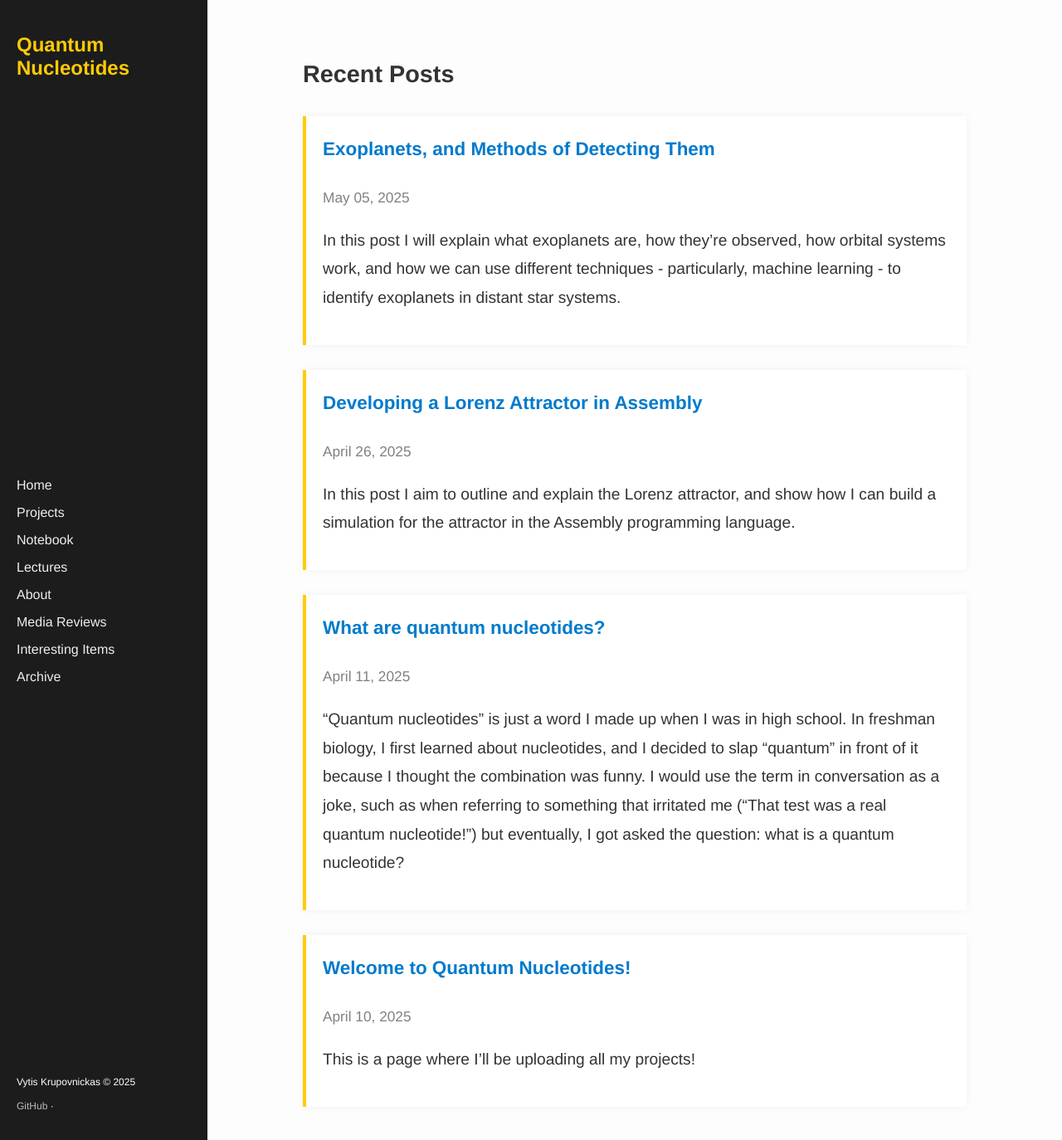
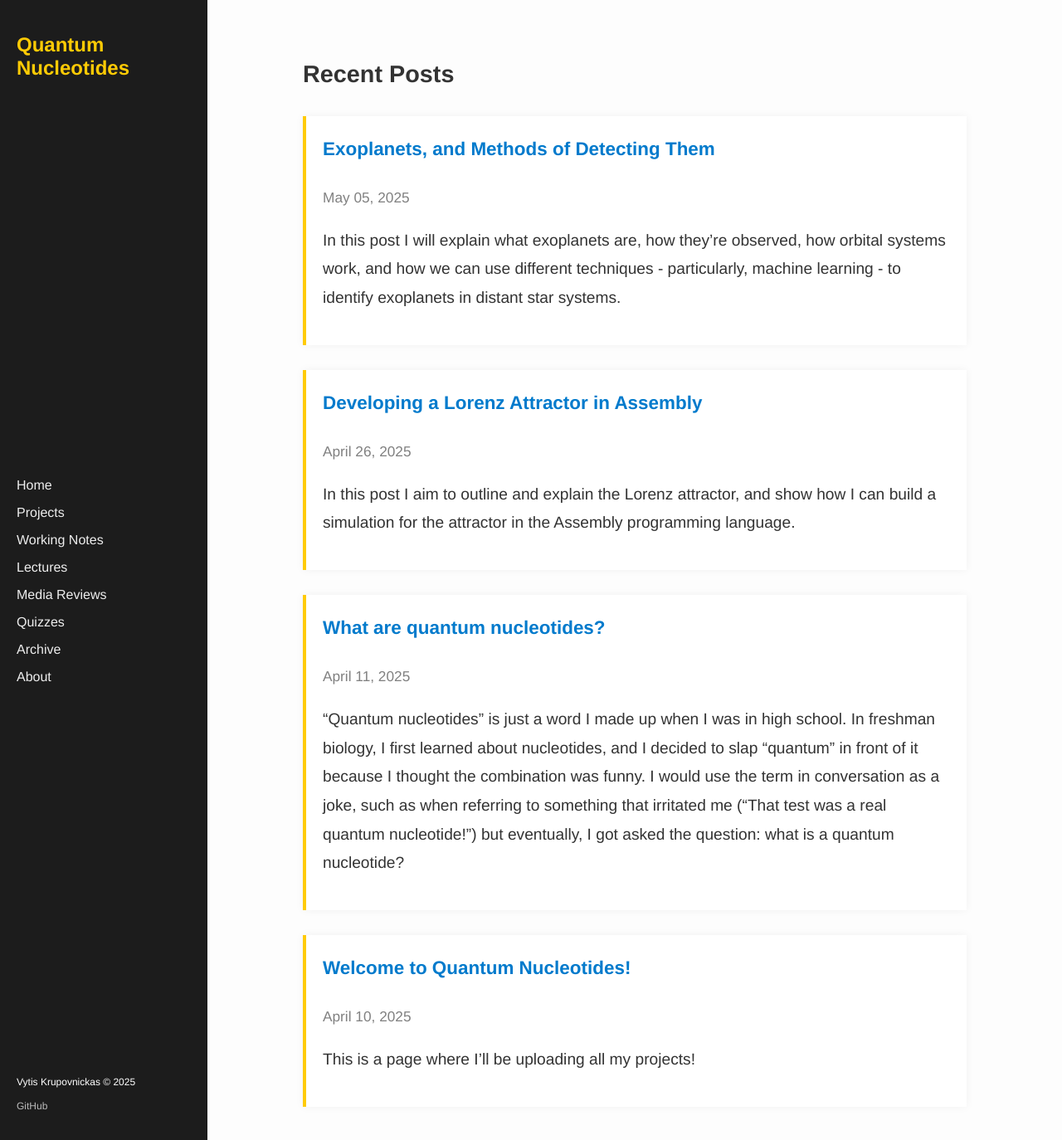
Before and after one commit to Vytis-K/quantumnucleotides, a Jekyll site: the page built from index.markdown, in a window 1280 px wide and 1374 px high. Shown: the whole window at 83% size. Built offline with Jekyll 4.4.1, drawn with Linux system fonts in a browser that asks for light colours.

Commit message:
Quizzes section added

```diff
--- a/_layouts/default.html
+++ b/_layouts/default.html
@@ -27,18 +27,18 @@
         <ul>
           <li><a href="{{ '/' | relative_url }}">Home</a></li>
           <li><a href="{{ '/projects' | relative_url }}">Projects</a></li>
-          <li><a href="{{ '/notebook' | relative_url }}">Notebook</a></li>
+          <li><a href="{{ '/working-notes' | relative_url }}">Working Notes</a></li>
           <li><a href="{{ '/lectures' | relative_url }}">Lectures</a></li>
+          <li><a href="{{ '/media-reviews' | relative_url }}">Media Reviews</a></li>
+          <li><a href="{{ '/quizzes' | relative_url }}">Quizzes</a></li>
+          <li><a href="{{ '/archive' | relative_url }}">Archive</a></li>
           <li><a href="{{ '/about' | relative_url }}">About</a></li>
-          <li><a href="{{ '/media-reviews' | relative_url }}">Media Reviews</a></li>
-          <li><a href="{{ '/interesting-items' | relative_url }}">Interesting Items</a></li>
-          <li><a href="{{ '/archive' | relative_url }}">Archive</a></li>
         </ul>
       </nav>
       <footer class="sidebar-footer">
         <p>Vytis Krupovnickas © {{ site.time | date: '%Y' }}</p>
         <p>
-          <a href="https://github.com/Vytis-K">GitHub</a> ·
+          <a href="https://github.com/Vytis-K">GitHub</a>
         </p>
       </footer>
     </aside>
```
Also changed, not shown: notebook.md (+3 -3 lines), quizzes.md (added, +7 -0 lines).
